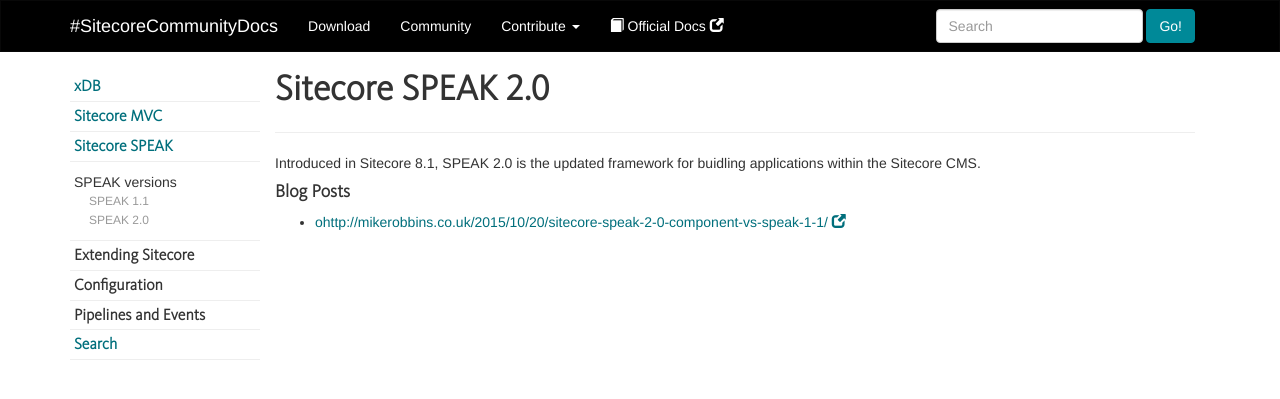
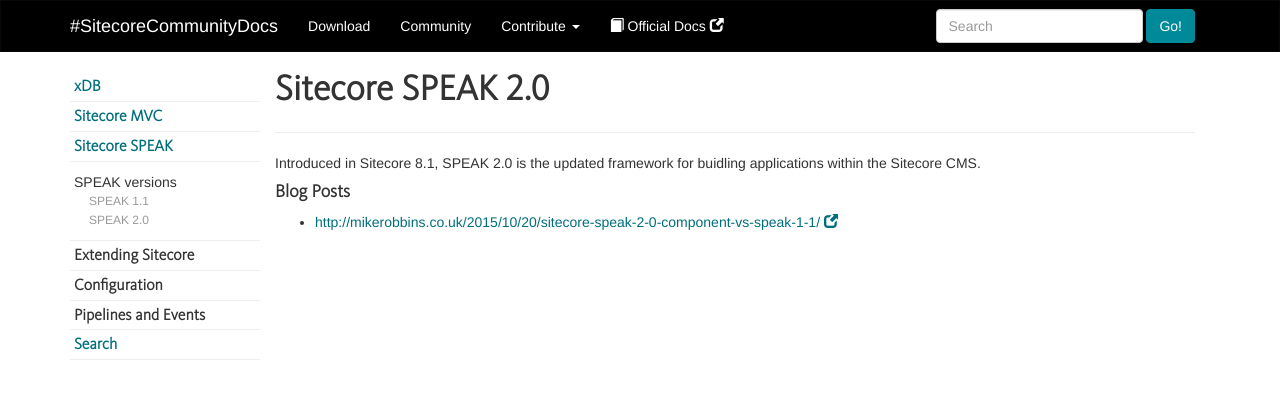
Before and after one commit to Sitecore-Community/docs, a Jekyll site: the page built from sitecore-speak/sitecore-speak-20/index.md, in a window 1280 px wide. Shown: the top 399 px of the page. Built offline with Jekyll 4.4.1, drawn with Linux system fonts in a browser that asks for light colours; nearby versions of some CDN libraries; a script that is not in the unit is left out; comment, search, counter and statistics services are not loaded; some of the changed lines change nothing that is shown.

Commit message:
Sitecore SPEAK remove rouge letter

```diff
--- a/sitecore-speak/sitecore-speak-20/index.md
+++ b/sitecore-speak/sitecore-speak-20/index.md
@@ -10,4 +10,4 @@
 
 #### Blog Posts
 
-* [ohttp://mikerobbins.co.uk/2015/10/20/sitecore-speak-2-0-component-vs-speak-1-1/](http://mikerobbins.co.uk/2015/10/20/sitecore-speak-2-0-component-vs-speak-1-1/)
+* [http://mikerobbins.co.uk/2015/10/20/sitecore-speak-2-0-component-vs-speak-1-1/](http://mikerobbins.co.uk/2015/10/20/sitecore-speak-2-0-component-vs-speak-1-1/)
```
